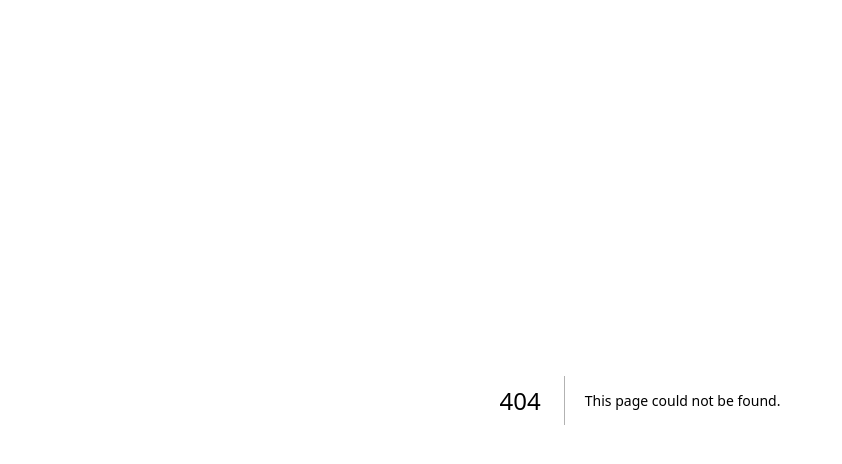
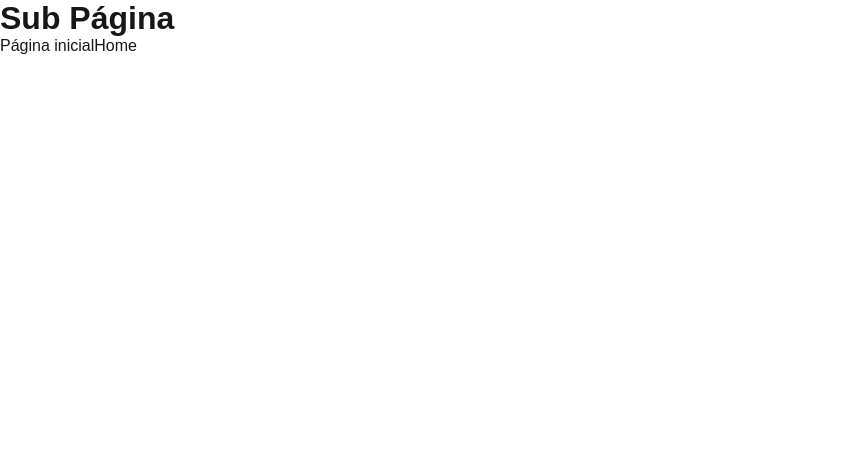
Before and after one commit to jvinezof-viaconsulting/app2, a Next.js app: page /app2/subpagina in a window 1280 px wide. Before the commit this address had no page. Shown: the top 464 px of the page, without its empty margins (0-842 px from the left). Built offline with nearby package versions, Linux system fonts and the light colour scheme.

Commit message:
feat: adicionar subpagina

```diff
--- /dev/null
+++ b/app/subpagina/page.tsx
@@ -0,0 +1,11 @@
+import Link from "next/link";
+
+export default function SubPagina() {
+  return (
+    <div>
+      <h1>Sub Página</h1>
+      <Link href="/app2">Página inicial</Link>
+      <a href="/">Home</a>
+    </div>
+  );
+}
```
